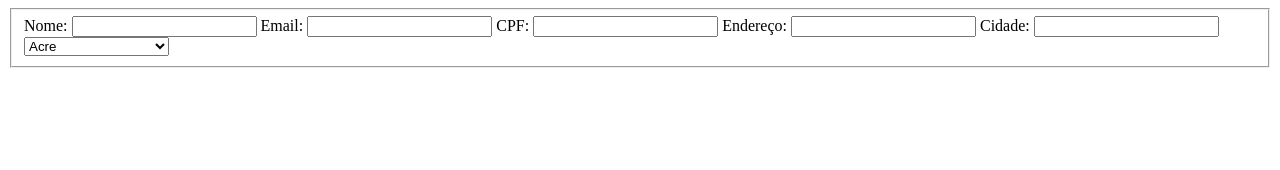
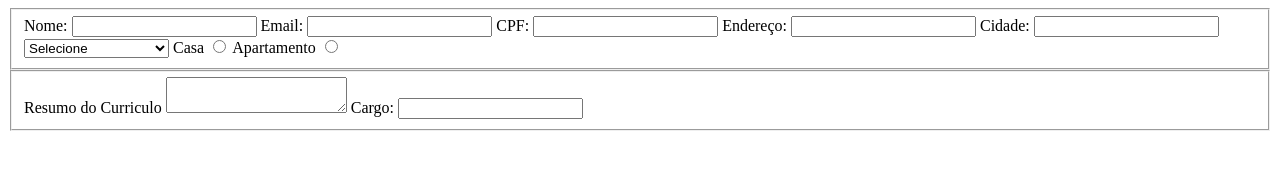
Before and after one commit to joaoAndradeJr/fundamentals-exercises, a plain HTML site: page BL-6/6.1/form.html in a window 1280 px wide. Drawn offline with Linux system fonts and the light colour scheme.

Commit message:
add: another fiedlset

```diff
--- a/BL-6/6.1/form.html
+++ b/BL-6/6.1/form.html
@@ -29,7 +29,25 @@
         Cidade:
         <input type="text" id="cidade" required maxlength="28" />
       </label>
-      <select id="estados"></select>
+      <select id="estados" required></select>
+      <label for="casa">
+        Casa
+        <input type="radio" id="casa" name="moradia" required />
+      </label>
+      <label for="apto">
+        Apartamento
+        <input type="radio" id="apto" name="moradia" required />
+      </label>
+    </fieldset>
+    <fieldset>
+      <label for="resumo">
+        Resumo do Curriculo
+        <textarea maxlength="1000" required></textarea>
+      </label>
+      <label for="cargo">
+        Cargo:
+        <input type="text" id="cargo" required maxlength="40" />
+      </label>
     </fieldset>
   </form>
   <script src="script.js"></script>
--- a/BL-6/6.1/script.js
+++ b/BL-6/6.1/script.js
@@ -1,5 +1,5 @@
 const estados = [
-  'Acre', 'Alagoas','Amapá', 'Amazonas', 'Bahia', 'Ceará', 'Distrito Federal', 'Espírito Santo', 'Goías',
+  'Selecione', 'Acre', 'Alagoas','Amapá', 'Amazonas', 'Bahia', 'Ceará', 'Distrito Federal', 'Espírito Santo', 'Goías',
   'Maranhão', 'Mato Grosso', 'Mato Grosso do Sul', 'Minas Gerais', 'Pará', 'Paraíba', 'Paraná', 'Pernambuco', 'Piauí',
   'Rio de Janeiro', 'Rio Grande do Norte', 'Rio Grande do Sul', 'Rondônia', 'Roraíma', 'Santa Catarina', 'São Paulo',
   'Sergipe', 'Tocantins'
```
